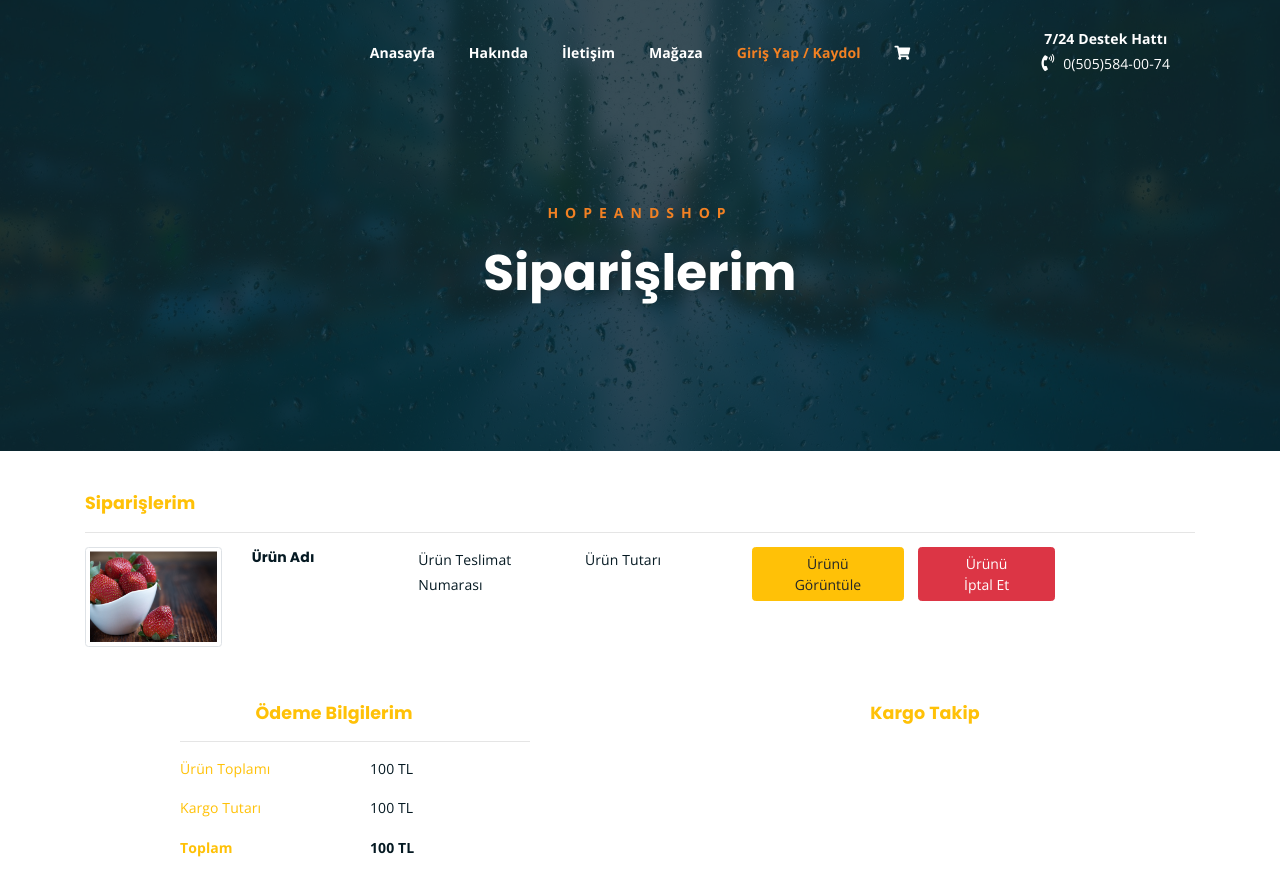
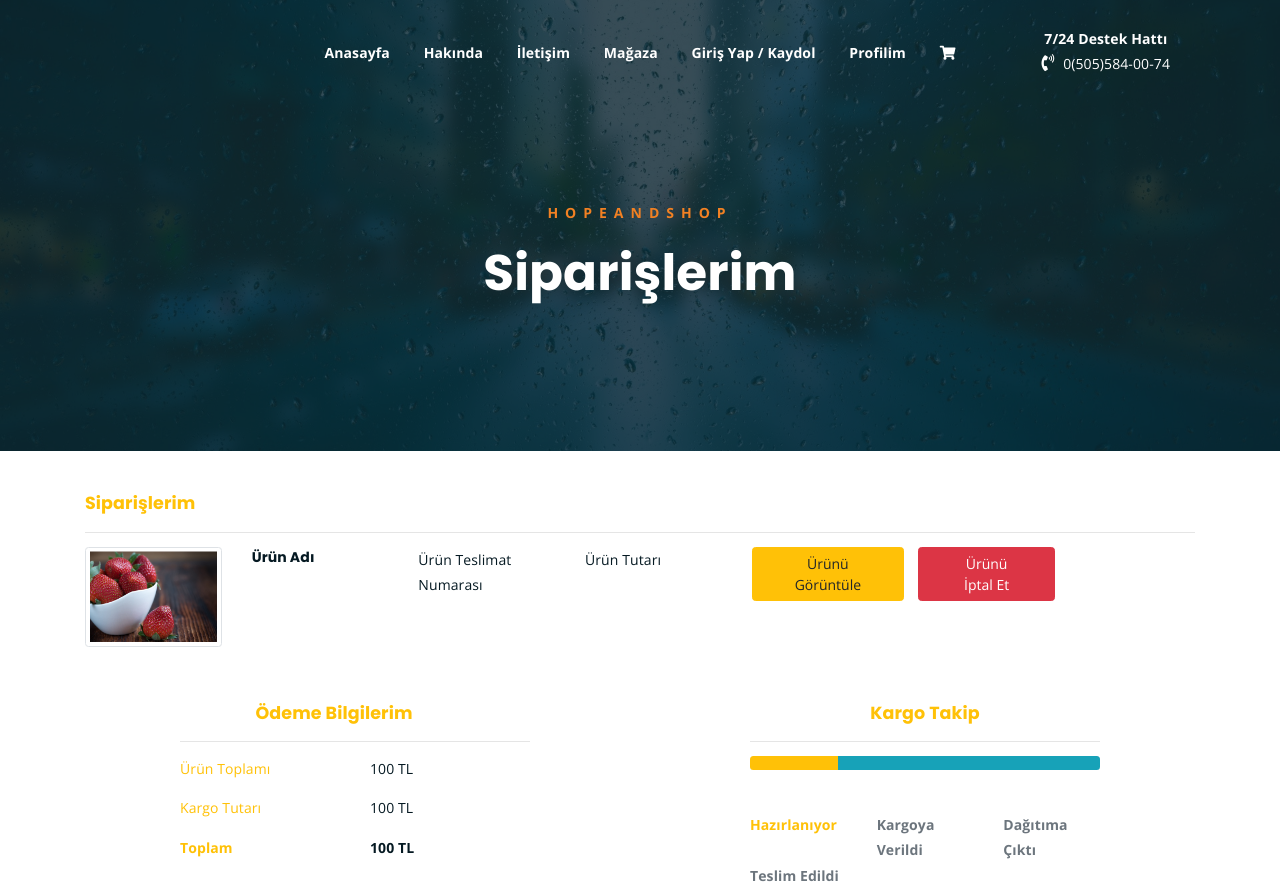
Before and after one commit to felix204/E-commerce-Main, a plain HTML site: page orders.html in a window 1280 px wide. Drawn offline with nearby package versions, Linux system fonts and the light colour scheme.

Commit message:
progress bar update

```diff
--- a/orders.html
+++ b/orders.html
@@ -61,7 +61,9 @@
                                 </li>
                                 <li><a href="shop.html">Mağaza</a>
                                 </li>
-                                <li class="current-list-item"><a href="login.html">Giriş Yap / Kaydol</a></li>
+                                <li><a href="login.html">Giriş Yap / Kaydol</a></li>
+                                </li>
+                                <li><a href="user-panel.html">Profilim</a></li>
                                 </li>
                                 <li>
                                     <div class="header-icons">
@@ -131,32 +133,6 @@
                 </div>
 
             </form>
-            <!--
-
-                <form>
-                <div class="row form-group">
-                    <div class=" col-md-2">
-                        <img src="/assets/img/hero-bg-2.jpg" class="img-thumbnail" style="height: 100px;" alt="">
-                    </div>
-                    <div class="col-md-2">
-                        <h6>Ürün Adı</h6>
-                    </div>
-                    <div class="col-md-2">
-                        <p>Ürün Teslimat Numarası</p>
-                    </div>
-                    <div class="col-md-2">
-                        <h7>Ürün Tutarı</h7>
-                    </div>
-                    <div class="col-md-2">
-                        <button type="submit" class="btn btn-warning px-5">Ürünü Görüntüle</button>
-                    </div>
-                    <div class="col-md-2">
-                        <button type="submit" class="btn btn-danger px-5">Ürünü İptal Et</button>
-                    </div>
-                </div>
-
-            </form>
-            -->
 
         </div>
     </div>
@@ -194,7 +170,25 @@
             </div>
             <div class="col-lg-4 col-md-6 col-sm-12">
                 <form>
-                    <h5 class="text-center text-warning">Kargo Takip</h5>
+                    <h5 class="text-center text-warning font-weight-bold">Kargo Takip</h5>
+                    <hr>
+                    <div class="progress">
+                        <div class="progress-bar bg-warning" role="progressbar" style="width: 33.3%" aria-valuenow="15"
+                            aria-valuemin="0" aria-valuemax="100"></div>
+                        <div class="progress-bar bg-info" role="progressbar" style="width: 33.3%" aria-valuenow="30"
+                            aria-valuemin="0" aria-valuemax="100"></div>
+                        <div class="progress-bar bg-info" role="progressbar" style="width: 33.3%" aria-valuenow="20"
+                            aria-valuemin="0" aria-valuemax="100"></div>
+                        <div class="progress-bar bg-info" role="progressbar" style="width: 33.3%" aria-valuenow="20"
+                            aria-valuemin="0" aria-valuemax="100"></div>
+                    </div>
+                    <div class="row pt-5">
+                        <div class="col-md-4 text-warning font-weight-bold">Hazırlanıyor</div>
+                        <div class="col-md-4 text-muted font-weight-bold">Kargoya Verildi</div>
+                        <div class="col-md-4 text-muted font-weight-bold">Dağıtıma Çıktı</div>
+                        <div class="col-md-4 text-muted font-weight-bold">Teslim Edildi</div>
+                    </div>
+
                 </form>
             </div>
         </div>
```
Also changed, not shown: about.html (+3 -1 lines), cart.html (+21 -10 lines), contact.html (+3 -1 lines), index.html (+2 -0 lines), login.html (+3 -14 lines), shop.html (+2 -0 lines), single-product.html (+8 -13 lines), user-panel.html (+3 -1 lines).
